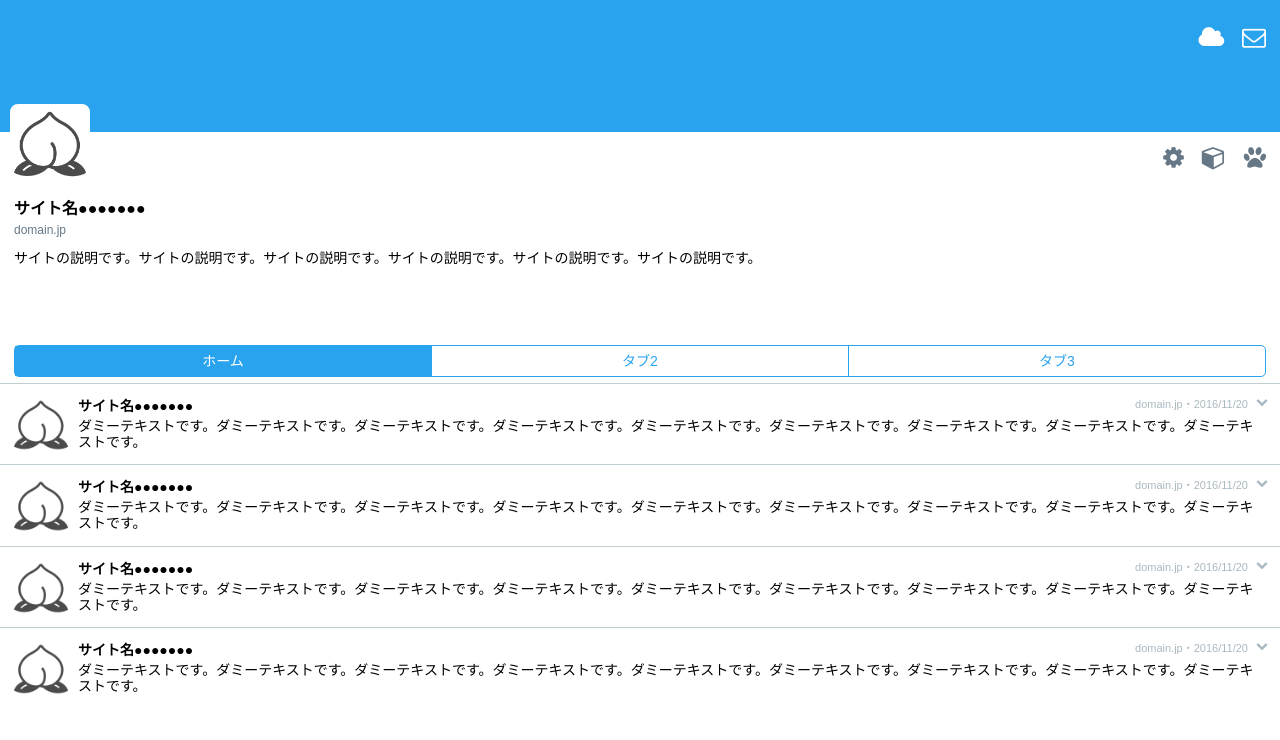
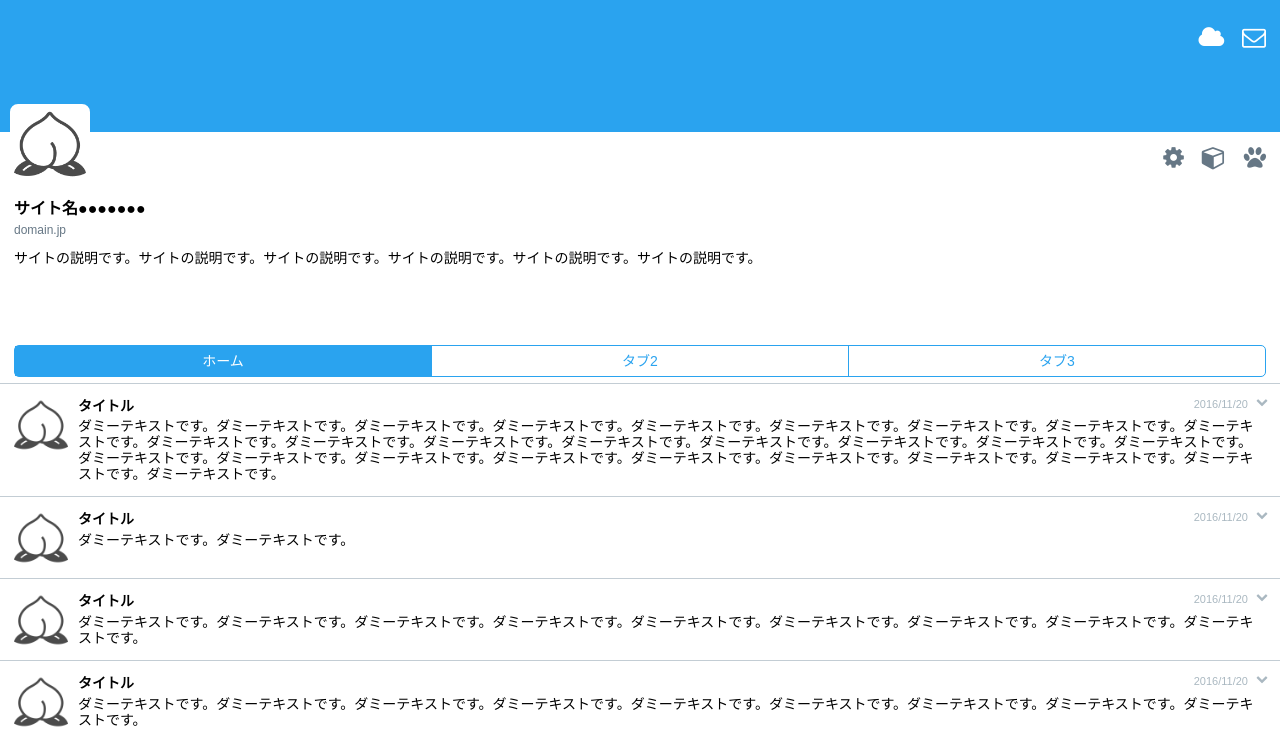
Before and after one commit to ogwmnm/twitter-app-like-website, a plain HTML site: page index.html in a window 1280 px wide. Shown: the top 740 px of the page. Drawn offline with Linux system fonts and the light colour scheme.

Commit message:
modify style

```diff
--- a/css/style.css
+++ b/css/style.css
@@ -118,6 +118,7 @@ a {
 .section {
   position: relative;
   padding: 14px 14px 14px 78px;
+  min-height: 82px;
 }
 
 .section::after {
--- a/index.html
+++ b/index.html
@@ -51,9 +51,30 @@
 <!-- メインコンテンツ -->
 <main>
   <section class="section">
-    <h2 class="section-title">サイト名●●●●●●●</h2>
+    <h2 class="section-title">タイトル</h2>
     <ul class="section-meta">
-      <li>domain.jp</li>
+      <li>2016/11/20</li>
+    </ul>
+    <span class="site-icon site-icon-small" style="background-image: url(img/icon.png);"></span>
+    <p class="section-content">
+      ダミーテキストです。ダミーテキストです。ダミーテキストです。ダミーテキストです。ダミーテキストです。ダミーテキストです。ダミーテキストです。ダミーテキストです。ダミーテキストです。ダミーテキストです。ダミーテキストです。ダミーテキストです。ダミーテキストです。ダミーテキストです。ダミーテキストです。ダミーテキストです。ダミーテキストです。ダミーテキストです。ダミーテキストです。ダミーテキストです。ダミーテキストです。ダミーテキストです。ダミーテキストです。ダミーテキストです。ダミーテキストです。ダミーテキストです。ダミーテキストです。
+    </p>
+  </section>
+
+  <section class="section">
+    <h2 class="section-title">タイトル</h2>
+    <ul class="section-meta">
+      <li>2016/11/20</li>
+    </ul>
+    <span class="site-icon site-icon-small" style="background-image: url(img/icon.png);"></span>
+    <p class="section-content">
+      ダミーテキストです。ダミーテキストです。
+    </p>
+  </section>
+
+  <section class="section">
+    <h2 class="section-title">タイトル</h2>
+    <ul class="section-meta">
       <li>2016/11/20</li>
     </ul>
     <span class="site-icon site-icon-small" style="background-image: url(img/icon.png);"></span>
@@ -63,33 +84,8 @@
   </section>
 
   <section class="section">
-    <h2 class="section-title">サイト名●●●●●●●</h2>
+    <h2 class="section-title">タイトル</h2>
     <ul class="section-meta">
-      <li>domain.jp</li>
-      <li>2016/11/20</li>
-    </ul>
-    <span class="site-icon site-icon-small" style="background-image: url(img/icon.png);"></span>
-    <p class="section-content">
-      ダミーテキストです。ダミーテキストです。ダミーテキストです。ダミーテキストです。ダミーテキストです。ダミーテキストです。ダミーテキストです。ダミーテキストです。ダミーテキストです。
-    </p>
-  </section>
-
-  <section class="section">
-    <h2 class="section-title">サイト名●●●●●●●</h2>
-    <ul class="section-meta">
-      <li>domain.jp</li>
-      <li>2016/11/20</li>
-    </ul>
-    <span class="site-icon site-icon-small" style="background-image: url(img/icon.png);"></span>
-    <p class="section-content">
-      ダミーテキストです。ダミーテキストです。ダミーテキストです。ダミーテキストです。ダミーテキストです。ダミーテキストです。ダミーテキストです。ダミーテキストです。ダミーテキストです。
-    </p>
-  </section>
-
-  <section class="section">
-    <h2 class="section-title">サイト名●●●●●●●</h2>
-    <ul class="section-meta">
-      <li>domain.jp</li>
       <li>2016/11/20</li>
     </ul>
     <span class="site-icon site-icon-small" style="background-image: url(img/icon.png);"></span>
--- a/js/main.js
+++ b/js/main.js
@@ -37,11 +37,12 @@
 
   /*  Twitter 埋め込みタイムラインの高さ調整
   ---------------------------------------------*/
-  var intervalId,
-      nav = document.getElementById("js-nav"),
-      yNav = nav.getBoundingClientRect().top;
+  var intervalId, yNav,
+      nav = document.getElementById("js-nav");
 
   if (nav != null) {
+    yNav = nav.getBoundingClientRect().top;
+
     setInterval(function() {
 
       var timeline = document.getElementById("twitter-widget-0");
```
